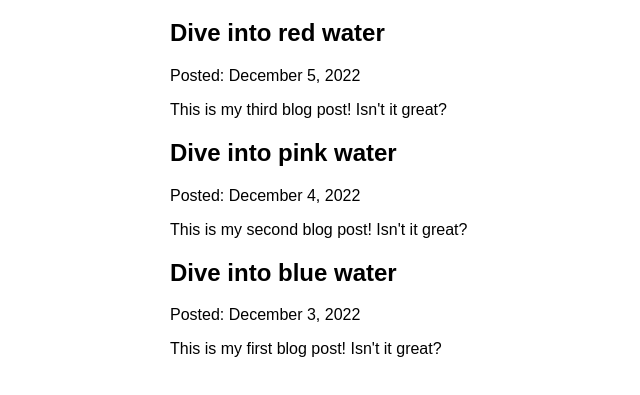
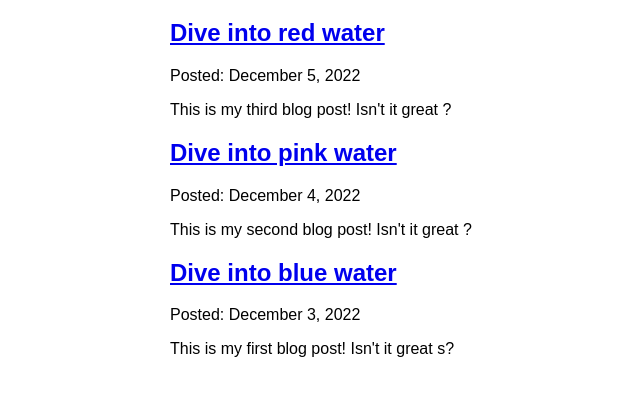
Before and after one commit to MrBeamer/my-portfolio, a Gatsby site: page /blog in a window 1280 px wide. Shown: the part 157-552 px from the top of the page, without its empty margins (220-860 px from the left). Built offline with nearby package versions, Linux system fonts and the light colour scheme; Gatsby itself is replaced by a stand-in of ours.

Commit message:
Finished Gatsby Tutorial Part 6

```diff
--- a/blog/blue-water.mdx
+++ b/blog/blue-water.mdx
@@ -4,4 +4,4 @@
 slug: "blue-water"
 ---
 
-This is my first blog post! Isn't it _great_?
+This is my first blog post! Isn't it great s?
--- a/blog/pink-water.mdx
+++ b/blog/pink-water.mdx
@@ -4,4 +4,4 @@
 slug: "pink-water"
 ---
 
-This is my second blog post! Isn't it _great_?
+This is my second blog post! Isn't it great ?
--- a/blog/red-water.mdx
+++ b/blog/red-water.mdx
@@ -4,4 +4,4 @@
 slug: "red-water"
 ---
 
-This is my third blog post! Isn't it _great_?
+This is my third blog post! Isn't it great ?
--- a/package.json
+++ b/package.json
@@ -15,6 +15,7 @@
     "clean": "gatsby clean"
   },
   "dependencies": {
+    "@mdx-js/react": "^2.1.5",
     "gatsby": "^5.2.0",
     "gatsby-plugin-google-analytics": "^5.2.0",
     "gatsby-plugin-image": "^3.2.0",
--- a/src/pages/blog.js
+++ b/src/pages/blog/index.js
@@ -1,14 +1,16 @@
 import * as React from "react";
-import Layout from "../components/layout";
-import { graphql } from "gatsby";
-import Seo from "../components/seo";
+import Layout from "../../components/layout";
+import { graphql, Link } from "gatsby";
+import Seo from "../../components/seo";
 
 function Blog({ data }) {
   return (
     <Layout pageTitle="My Blog Posts">
       {data.allMdx.nodes.map((node) => (
         <article key={node.id}>
-          <h2>{node.frontmatter.title}</h2>
+          <Link to={`/blog/${node.frontmatter.slug}`}>
+            <h2>{node.frontmatter.title}</h2>
+          </Link>
           <p>Posted: {node.frontmatter.date}</p>
           <p>{node.excerpt}</p>
         </article>
@@ -24,6 +26,7 @@
         frontmatter {
           title
           date(formatString: "MMMM D, YYYY")
+          slug
         }
         excerpt
         id
```
Also changed, not shown: src/pages/blog/{mdx.frontmatter__slug}.js (added, +30 -0 lines), 1 other file.
